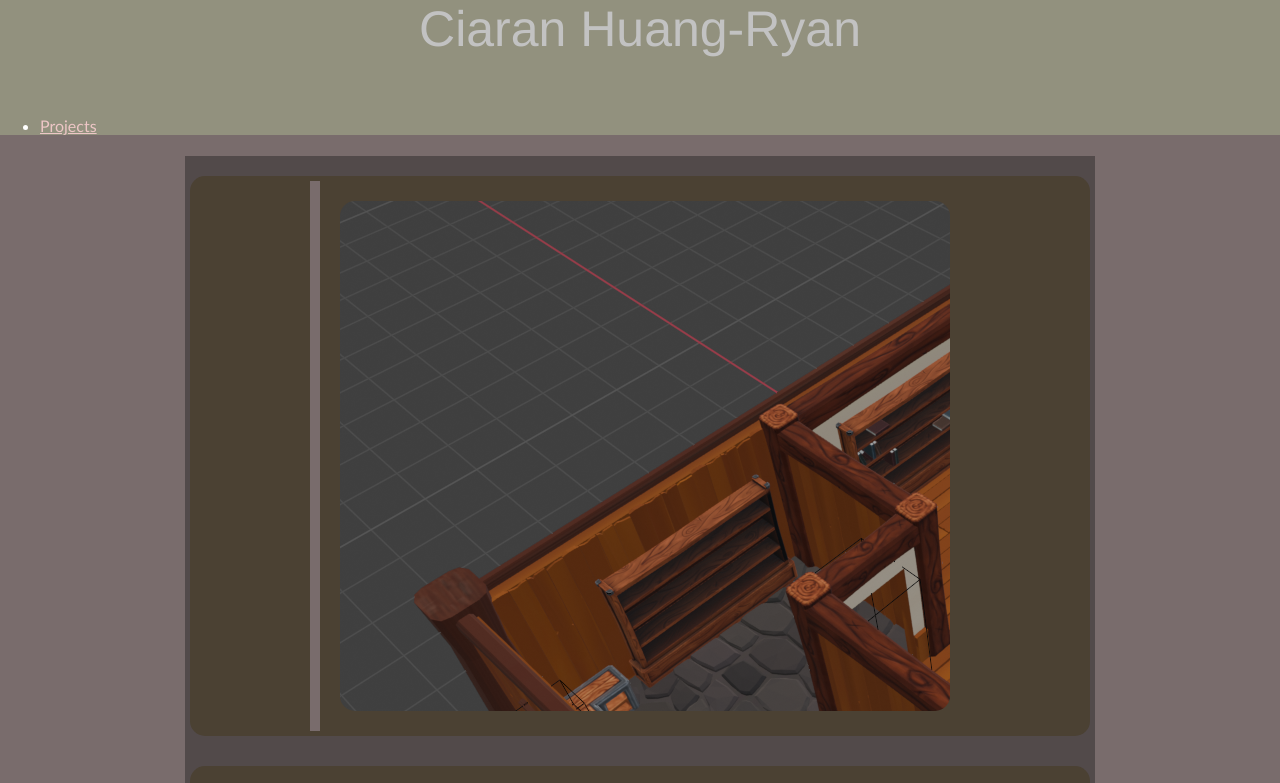
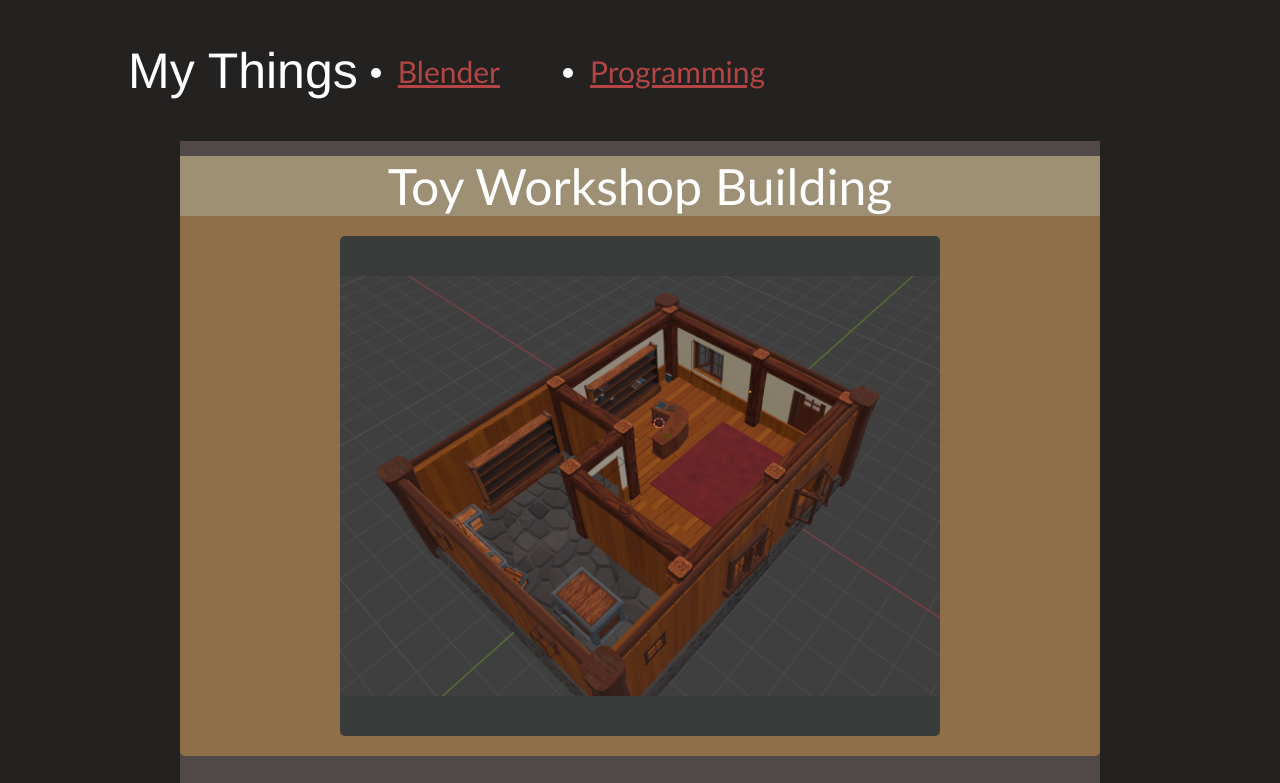
Before and after one commit to ciaranhr/personal-website, a plain HTML site: page CodingLearning/Website/index.html in a window 1280 px wide. Shown: the top 783 px of the page. Drawn offline with Linux system fonts and the light colour scheme.

Commit message:
header experimenting, resizing images

```diff
--- a/CodingLearning/Website/index.html
+++ b/CodingLearning/Website/index.html
@@ -17,21 +17,32 @@
 
   <body>
     <nav>
-      <h1>Ciaran Huang-Ryan</h1>
+      <h1>My Things</h1>
       <ul>
-        <li><a href="#">Projects</a></li>
+        <li><a href="#">Blender</a></li>
+        <li><a href="#">Programming</a></li>
       </ul>
     </nav>
     <div>
-      <div class="display-container">
-        <div class="display-item">
-          <div class="div"></div>
-          <div class="image a"></div>
+      <div class="display container">
+        <div class="display item">
+          <div class="title">Toy Workshop Building</div>
+          <div class="image">
+            <img
+              alt="Toy Workshop Building"
+              src="Assets/toy_workshop_screenshot.png"
+            />
+          </div>
         </div>
-        <div class="display-item">
-          <div class="image b"></div>
+        <div class="display item">
+          <div class="title">Rocking Horse Toy</div>
+          <div class="image">
+            <img
+              alt="Toy Workshop Building"
+              src="Assets/rocking_horse.png"
+            />
         </div>
-        <div class="display-item"></div>
+        <div class="display item"></div>
       </div>
     </div>
     <p>
--- a/CodingLearning/Website/style.css
+++ b/CodingLearning/Website/style.css
@@ -3,56 +3,90 @@ body {
   padding: 0;
   font-family: calibri, "Trebuchet MS", sans-serif;
   color: white;
-  background-color: rgb(121, 108, 108);
+  background-color: rgb(233, 233, 233);
+}
+
+img {
+  height: 100%;
+  width: 100%;
+  border-radius: 5px;
+  object-fit: contain;
+}
+
+a {
+  color: rgb(179, 69, 69);
+}
+
+div {
+  color: white;
+  background-color: rgb(36, 33, 33);
+  padding: 0px;
+  margin: 0px;
+}
+/* nav bar */
+
+nav {
+  margin: 0;
+  padding: 0 8em;
+  display: flex;
+  flex-direction: row;
+  align-items: center;
+  background-color: rgb(36, 33, 33);
 }
 
 h1 {
-  padding: 0;
-  margin: 0;
-  color: rgb(194, 194, 194);
-  background-color: rgb(146, 145, 126);
-  height: 100px;
+  color: rgb(255, 255, 255);
+
   font-weight: normal;
   font-size: 50px;
   text-align: center;
   font-family: Helvetica, sans-serif;
 }
 
-a {
-  color: rgb(237, 198, 198);
+ul {
+  font-size: 30px;
+  display: flex;
 }
 
-div {
-  color: rgb(121, 108, 108);
-  background-color: rgb(121, 108, 108);
-  padding: 5px;
+li {
+  margin-right: 3em;
 }
 
-nav {
-  background-color: rgb(146, 145, 126);
-}
+/*scrolling display of work*/
 
-.display-container {
+.display {
+  box-sizing: border-box;
   display: flex;
-  justify-items: center;
+  justify-content: center;
   flex-direction: column;
   background-color: rgb(82, 74, 74);
   margin: 0px 180px;
 }
 
-.display-item {
-  display: flex;
-  background-color: #4b4133;
-  justify-content: center;
-  border-radius: 15px;
+.item {
+  background-color: rgb(143, 111, 72);
+  align-items: center;
+  border-radius: 5px;
   margin: 15px 0px;
 }
 
+.container {
+  background-color: rgb(82, 74, 74);
+  margin: 0px 180px;
+}
+
+.title {
+  display: flex;
+  justify-content: center;
+  width: 100%;
+  margin: 0;
+  font-size: 50px;
+  background-color: rgb(158, 144, 117);
+}
+
 .image {
-  background-color: blue;
-  background-image: url("Assets/toy_workshop_screenshot.png");
-  background-size: auto;
-  border-radius: 15px;
+  background-color: rgb(57, 59, 58);
+  border-radius: 5px;
   height: 500px;
   width: 600px;
   margin: 20px;
```
Also changed, not shown: CodingLearning/Website/Assets/rocking_horse.png (added).
